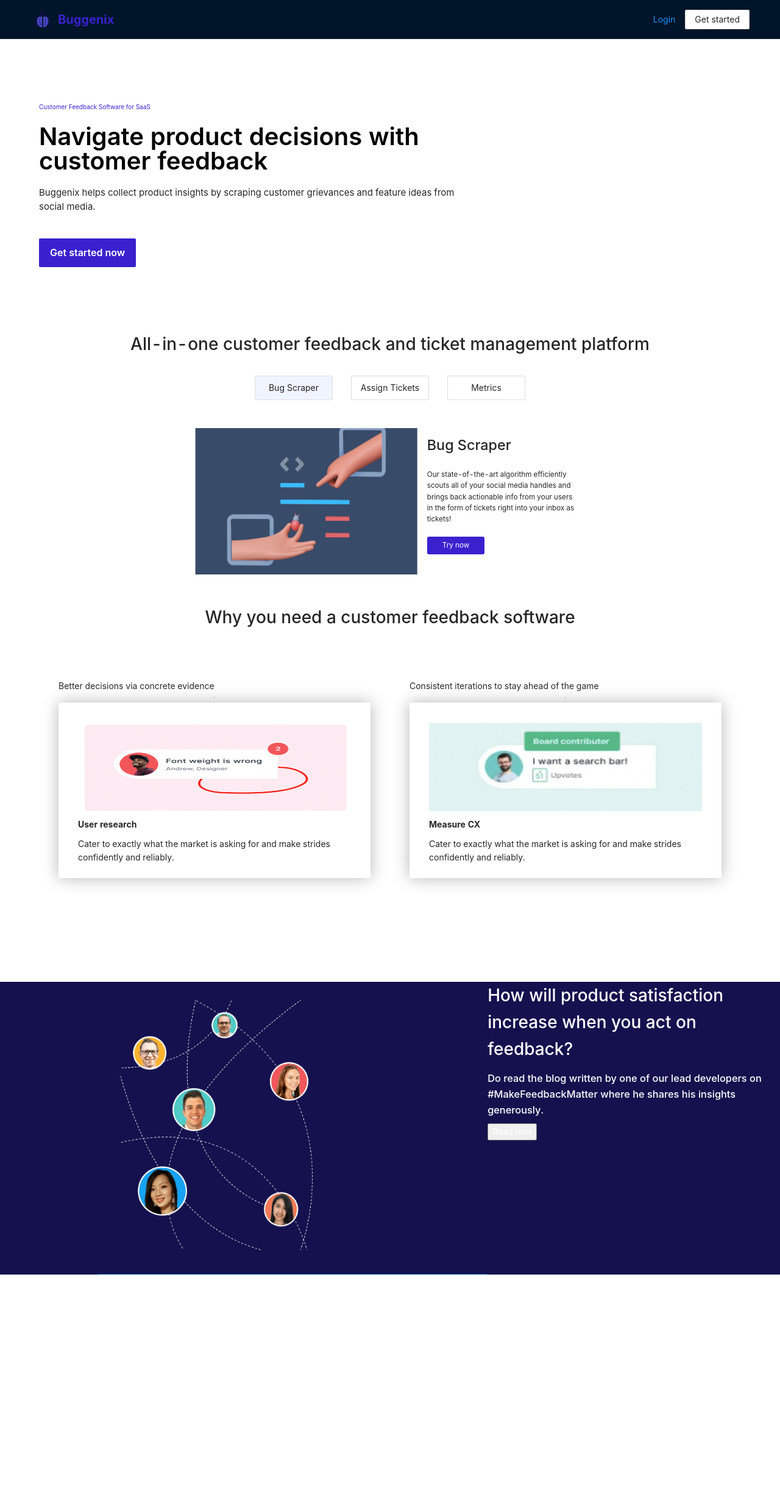
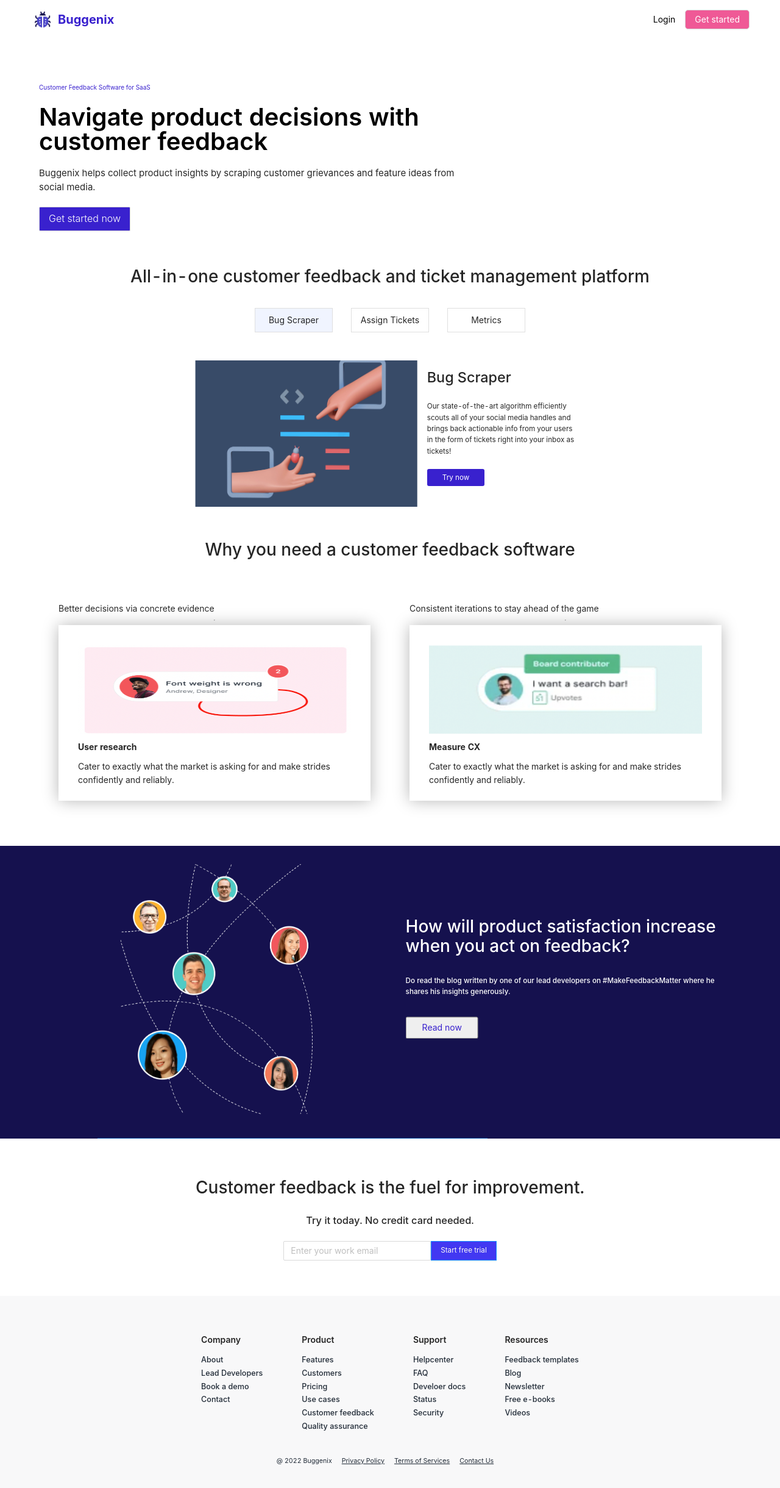
Before and after one commit to pesto-students/buggenix--frontend-team2_sai-chaitanya, a React (Create React App) app: page / in a window 1280 px wide. Shown: the top 2440 px of the page at 61% size. Before the commit the page ends 2090 px from the top, so only its background shows below. Built offline with nearby package versions, Linux system fonts and the light colour scheme.

Commit message:
landing page css done

```diff
--- /dev/null
+++ b/src/components/Footer/Footer.js
@@ -0,0 +1,52 @@
+import { Link } from "react-router-dom";
+import styles from "./Footer.module.css";
+
+
+const Footer = () => {
+    return (
+        <div className= {styles.footerContainer}>
+            <div className= {styles.footerContent}>
+                <div>
+                    <h1>Company</h1>
+                    <h3>About</h3>
+                    <h3>Lead Developers</h3>
+                    <h3>Book a demo</h3>
+                    <h3>Contact</h3>
+                </div>
+                <div>
+                    <h1>Product</h1>
+                    <h3>Features</h3>
+                    <h3>Customers</h3>
+                    <h3>Pricing</h3>
+                    <h3>Use cases</h3>
+                    <h3>Customer feedback</h3>
+                    <h3>Quality assurance</h3>
+                </div>
+                <div>
+                    <h1>Support</h1>
+                    <h3>Helpcenter</h3>
+                    <h3>FAQ</h3>
+                    <h3>Develoer docs</h3>
+                    <h3>Status</h3>
+                    <h3>Security</h3>
+                </div>
+                <div>
+                    <h1>Resources</h1>
+                    <h3>Feedback templates</h3>
+                    <h3>Blog</h3>
+                    <h3>Newsletter</h3>
+                    <h3>Free e-books</h3>
+                    <h3>Videos</h3>
+                </div>
+            </div>
+            <div className= {styles.otherLinks}>
+                <span>@ 2022 Buggenix</span>
+                <Link>Privacy Policy</Link>
+                <Link>Terms of Services</Link>
+                <Link>Contact Us</Link>
+            </div>
+        </div>
+    )
+}
+
+export default Footer;
--- /dev/null
+++ b/src/components/Footer/Footer.module.css
@@ -0,0 +1,52 @@
+.footerContainer {
+    height: 20rem;
+    background-color: #F8F8F9;
+    padding-top: 2rem;
+}
+
+.footerContent{
+
+    display: flex;
+    flex-direction: row;
+    justify-content: center;
+}
+
+.footerContent > * {
+    padding: 2rem 2rem;
+}
+
+
+.footerContent h1 {
+    margin-top: 0;
+    margin-right: 4px;
+    margin-bottom: 1rem;
+    font-size: 1em;
+    line-height: 1.2em;
+    font-weight: 600;
+}
+
+.footerContent h3 {
+    margin-top: 4px;
+    margin-bottom: 4px;
+    font-family: Inter,sans-serif;
+    color: #212b37;
+    font-size: .9em;
+    line-height: 1.4em;
+    text-decoration: none;
+}
+
+.otherLinks {
+    text-align: center;
+}
+
+.otherLinks > * {
+    margin-right: 16px;
+    color: #212b37;
+    font-size: .667rem;
+    line-height: 1.85;
+    text-decoration: underline;
+}
+
+.otherLinks span {
+    text-decoration: none;
+}
--- a/src/components/LandingPage/LandingPage.js
+++ b/src/components/LandingPage/LandingPage.js
@@ -1,4 +1,4 @@
-import { Layout, Button} from 'antd';
+import { Layout, Button, Input} from 'antd';
 import styles from "./LandingPage.module.css";
 import { Link } from 'react-router-dom';
 import Logo from '../Logo/Logo';
@@ -6,6 +6,7 @@
 import betterDecisionsImg from "../../assets/landingPage/better-decisions.png";
 import iterations from "../../assets/landingPage/iterations.png";
 import peopleImg from "../../assets/landingPage/people.png";
+import Footer from '../Footer/Footer';
 
 const {Header}  = Layout;
 
@@ -14,13 +15,12 @@
   const {showBtns} = props;
 
   return (
-      <Header showBtns = {false} className= {styles.header}>
+      <Header showBtns = {false} id = {styles.header}>
         <Logo/>
         {showBtns && <div className= {styles.authBtns}>
           <Link to = "/login"><Button type = "link" className= {styles.loginBtn}>Login</Button></Link>
           <Link to = "/signup"><Button className= {styles.signupBtn}>Get started</Button></Link>
         </div> }
-
       </Header>
   )
 }
@@ -63,7 +63,9 @@
             <div className = {styles.tag}>Customer Feedback Software for SaaS </div>
             <div className= {styles.mainContent}>Navigate product decisions with customer feedback</div>
             <div className= {styles.message}>Buggenix helps collect product insights by scraping customer grievances and feature ideas from social media.</div>
-            <button className= {styles.ctaBtn}>Get started now</button>
+            <Link to = "/signup"><Button size='large' className= {styles.ctaBtn}>Get started now</Button></Link>
+
+            {/* <button className= {styles.ctaBtn}>Get started now</button> */}
           </div>
           <h1 className= {styles.tagLine}>All-in-one customer feedback and ticket management platform</h1>
           <div className= {styles.tabs}>
@@ -93,7 +95,7 @@
           <div className= {styles.whySection}>
             <div className = {styles.item}>
               <div className={styles.title}>Better decisions via concrete evidence</div>
-              <hr></hr>
+              <hr/>
               <div className= {styles.card}>
                 <div className= {styles.img}>
                   <img src = {betterDecisionsImg} />
@@ -114,19 +116,34 @@
               </div>
             </div>
           </div>
+
           {/* Blog section */}
 
+        </div>
           <div className= {styles.blogSection}>
             <div className= {styles.peopleImg}>
               <img src = {peopleImg}/>
             </div>
             <div className= {styles.peopleContent}>
-                <h1>How will product satisfaction increase when you act on feedback?</h1>
-                <h3>Do read the blog written by one of our lead developers on #MakeFeedbackMatter where he shares his insights generously. </h3>
-                <button>Read now</button>
+                <h1 style = {{lineHeight: "2rem"}}>How will product satisfaction increase when you act on feedback?</h1>
+                <h3 style={{fontSize: "smaller"}}>Do read the blog written by one of our lead developers on #MakeFeedbackMatter where he shares his insights generously. </h3>
+                <button style = {{padding: "5px 25px", color: "#3921CE"}}>Read now</button>
+            </div>
+          </div>
+
+          {/* Enter work email section */}
+
+          <div className= {styles.container}>
+            <div className= {styles.creditCard}>
+              <h1>Customer feedback is the fuel for improvement.</h1>
+              <h3>Try it today. No credit card needed. </h3>
+              <div style = {{display: 'flex'}}>
+                <Input placeholder='Enter your work email' style = {{width: "100%"}}/>
+                <Button style = {{borderRadius: "0px", backgroundColor: "#4238F2", fontSize: "smaller"}} type='primary'>Start free trial</Button>
               </div>
             </div>
           </div>
+          <Footer/>
       </>
     )
   }
--- a/src/components/LandingPage/LandingPage.module.css
+++ b/src/components/LandingPage/LandingPage.module.css
@@ -3,7 +3,7 @@
     margin: 0 auto;
 }
 
-.header {
+#header {
     background-color: white;
     display: flex;
     flex-direction: row;
@@ -12,7 +12,6 @@
 
 .logo {
     display: flex;
-    /* background-color: red; */
     height: 100%;
     align-items: center;
 }
@@ -40,15 +39,15 @@
     font-weight:500;
 }
 
-.loginBtn {
+.authBtns .loginBtn {
     color: black;
 }
 
-.signupBtn {
+.authBtns .signupBtn {
     background-color: #EF5996;
     border-radius: 5px;
     color: white;
-    font-weight:500;
+    font-weight:400;
 }
 
 .tag {
@@ -74,24 +73,24 @@
 }
 
 .content {
-    padding:4rem  0;
+    padding:2rem  0;
     width: 60%;
     margin: 20px 0;
     border: none;
 }
 
-.ctaBtn {
+.content .ctaBtn {
     background-color: #3921CE;
     color: white;
-    font-weight: 500;
-    padding: 12px 18px;
-    border-radius: 2px;
+    font-weight: 300;
+    /* padding: 12px 18px; */
+    /* border-radius: 2px;
     transition: 250ms cubic-bezier(.25, .46, .45, .94);
     font-size: 1rem;
     line-height: 1.46rem;
-    font-weight: 600;
+    font-weight: 400;
     text-align: center;
-    border: none;
+    border: none;  */
 }
 
 .tagLine {
@@ -113,12 +112,10 @@
 }
 
 .tabs > *.selected {
-    /* border: 1px solid #3921CE; */
     background-color: #F0F4FF;
 }
 
 .tabInfo {
-    /* background-color: rebeccapurple; */
     height: 15rem;
     margin: 1rem auto 3rem auto;
     width: 40rem;
@@ -163,13 +160,12 @@
 .whySection {
     display: flex;
     flex-direction: row;
-    height: 30rem;
-    margin: 3rem 0;
-    /* background-color: red; */
+    height: 24rem;
+    margin: 2rem 0;
+    margin-bottom: 3rem;
 }
 
 .whySection .item {
-    /* background-color: red; */
     display: flex;
     flex-direction: column;
     margin: 2rem;
@@ -205,10 +201,10 @@
 }
 
 .blogSection {
+    position: relative;
     display: flex;
     flex-direction: row;
     background-color: #15114E;
-    position: absolute;
     left: 0;
     width: 100vw;
     height: 30rem;
@@ -224,6 +220,28 @@
     height: 100%;
 }
 
+.blogSection .peopleContent {
+    position: absolute;
+    width: 40%;
+    transform: translateX(130%) translateY(50%)
+
+}
+
 .blogSection .peopleContent > * {
     color: white;
+    margin-bottom: 2rem;
 }
+
+
+.creditCard {
+    width: 60%;
+    display: flex;
+    flex-direction: column;
+    align-items: center;
+    margin: auto;
+    padding: 3rem 1rem;
+}
+
+.creditCard  > * {
+    margin: 10px 0;
+}
--- a/src/components/Signup/Signup.js
+++ b/src/components/Signup/Signup.js
@@ -1,7 +1,7 @@
 import { Button } from "antd";
 import { Header } from "antd/lib/layout/layout";
 import { useState } from "react";
-import { Link } from "react-router-dom";
+import { Link, Navigate, useNavigate } from "react-router-dom";
 import { HeaderComponent } from "../LandingPage/LandingPage";
 import Logo from "../Logo/Logo";
 import styles from "./Signup.module.css";
@@ -15,6 +15,7 @@
     const [nameError, setNameError] = useState("");
     const [password, setPassword] = useState("");
     const [passwordError, setPasswordError] = useState("");
+    const {Navigate} = useNavigate();
     const baseUrl = "http://localhost:8800/api"
 
     const handleChange = (e) => {
@@ -74,6 +75,7 @@
               "password": password
             })
             .then((response) => {
+                Navigate("/dashboard");
               console.log("response",response);
             });
             setEmail("");
```
Lines whose indentation alone changed are shown as unchanged.
